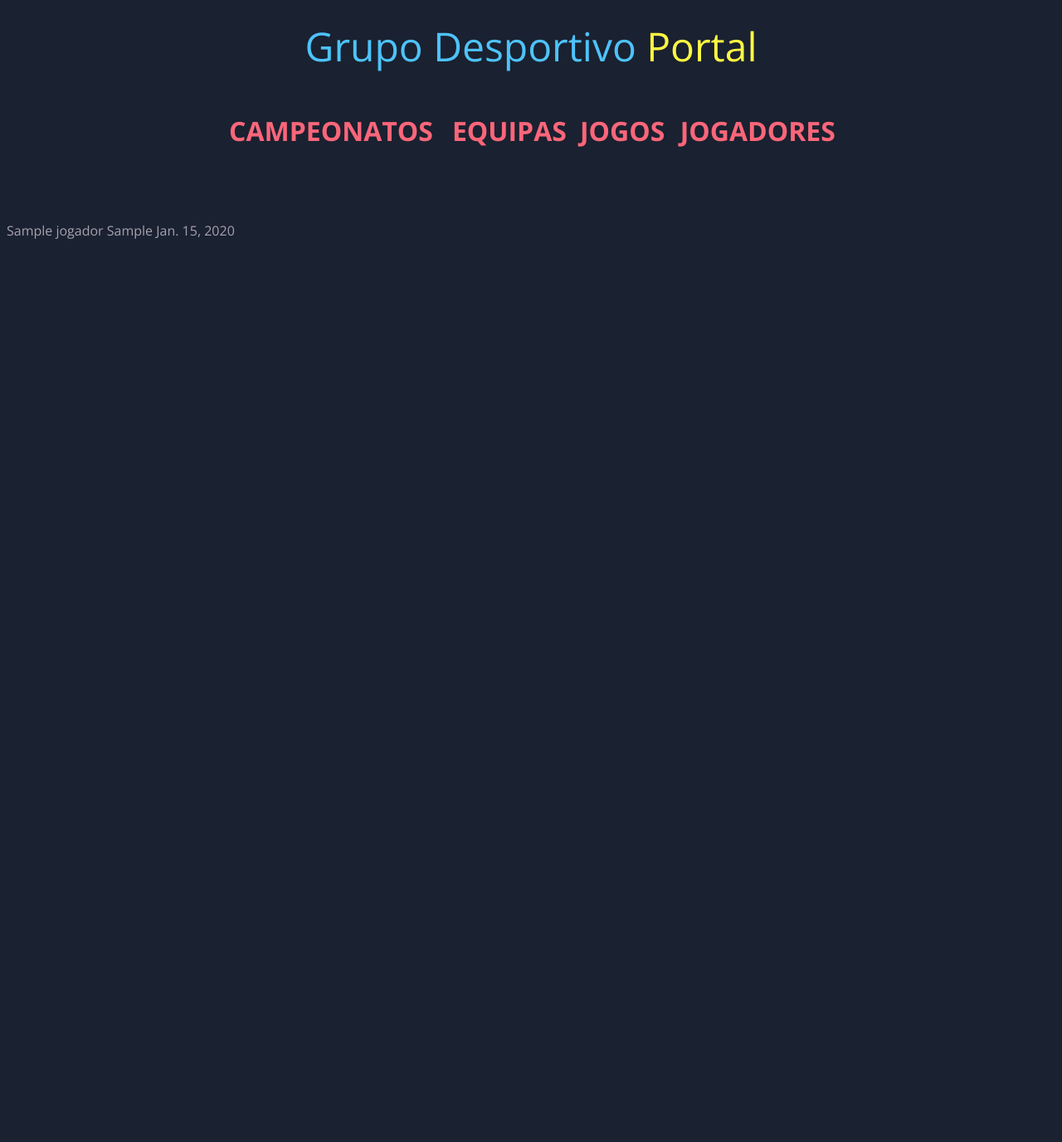
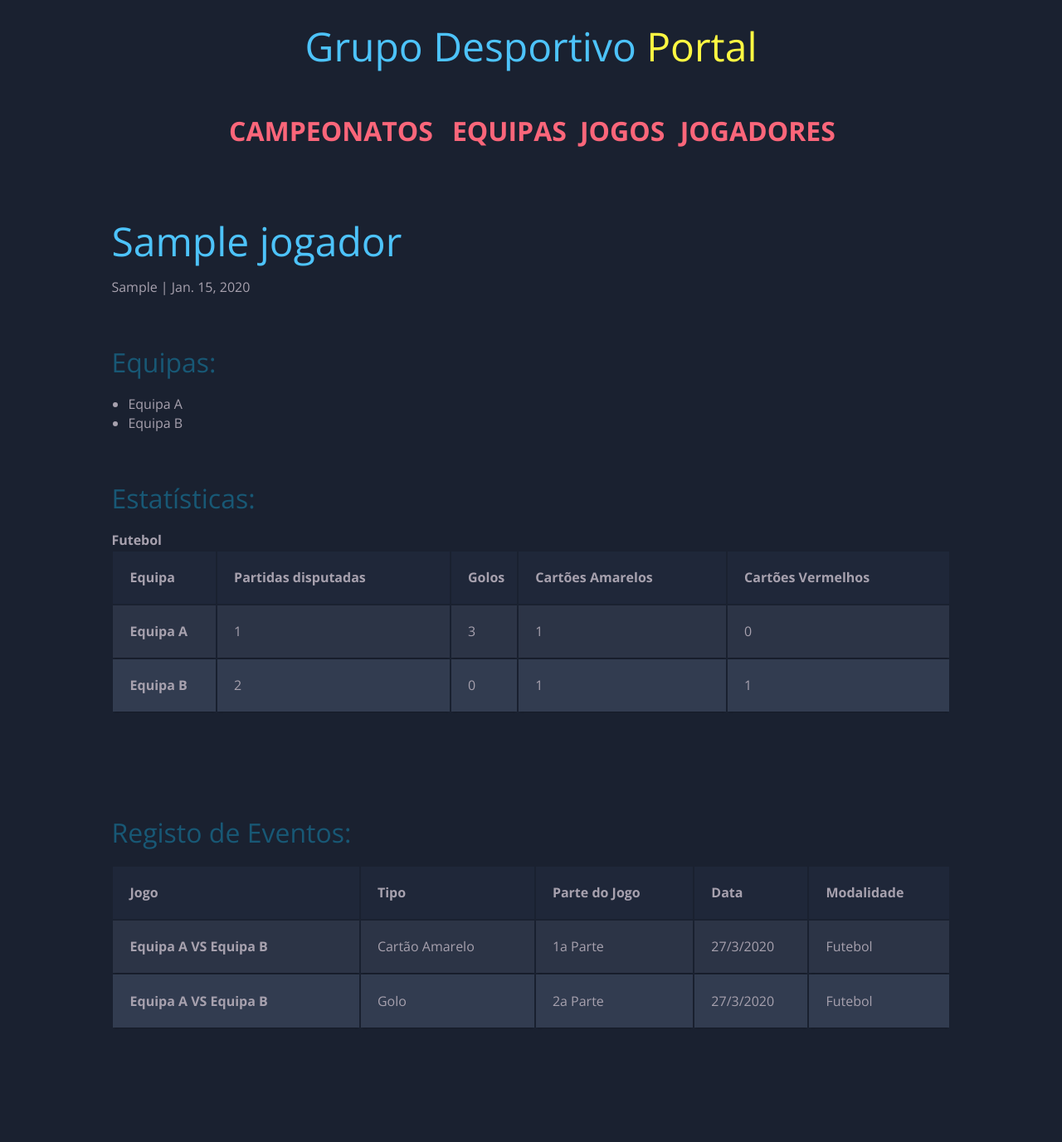
Before and after one commit to OliveiraRP/django-webapp, a Django app: page /jogadores/1 in a window 1280 px wide. Shown: the whole page at 83% size. Before the commit the page ends 288 px from the top, so only its background shows below. Run offline with Django 3.2, Linux system fonts and the light colour scheme; tables that the repository leaves empty hold one stand-in row (values such as "Sample post"); lists and menus that the app fills with data are empty.

Commit message:
Added profile template

```diff
--- a/src/webapp/static/style.css
+++ b/src/webapp/static/style.css
@@ -13,6 +13,52 @@ a {
   color: #A7A1AE;
   text-decoration: none;
 }
+
+
+.j1 {
+  font-size:3em;
+  font-weight: 300;
+  line-height:1em;
+  margin: 0 auto;
+  width: 80%;
+  text-align: left;
+  display: block;
+  color: #4DC3FA;
+  padding-bottom: 0.4em;
+}
+
+.j2 {
+  margin: 0 auto;
+  width: 80%;
+  text-align: left;
+  display: block;
+  padding-bottom: 4em;
+}
+
+
+.j4 {
+  width:25%
+}
+.j4 th  {
+
+  display: block;
+  font-size: 1.17em;
+  margin-top: 1em;
+  margin-bottom: 1em;
+  margin-left: 0;
+  margin-right: 0;
+  font-weight: bold;
+}
+.j4 td  {
+
+ display: block;
+ font-size: 1em;
+
+  margin-left: 0;
+  margin-right: 0;
+
+}
+
 
 h1 {
   font-size:3em;
--- a/src/webapp/templates/jogadores/profile.html
+++ b/src/webapp/templates/jogadores/profile.html
@@ -1,7 +1,74 @@
 {% extends 'index.html' %}
 
 {% block content %}
-{{ jogador.nome }}
-{{ jogador.genero }}
-{{ jogador.datanasc }}
+
+<p class="j1">{{ jogador.nome }}</p>
+
+<p class="j2">{{ jogador.genero }} | {{ jogador.datanasc }}</p>
+
+
+<h3>Equipas:</h3><br>
+<ul class="j2">
+	<li>Equipa A</li>
+	<li>Equipa B</li>
+</ul>
+
+
+<h3>Estatísticas:</h3><br>
+
+<b style="margin-left:10%">Futebol</b>
+<table class="container">
+  	<tr>
+ 		<th>Equipa</th>
+    	<th>Partidas disputadas</th>
+	 	<th>Golos</th>
+	 	<th>Cartões Amarelos</th>
+	 	<th>Cartões Vermelhos</th>
+  	</tr>
+  	<tr>
+		<td>Equipa A</td>
+		<td>1</td>
+		<td>3</td>
+		<td>1</td>
+		<td>0</td>
+  	</tr>
+	<tr>
+		<td>Equipa B</td>
+		<td>2</td>
+		<td>0</td>
+		<td>1</td>
+		<td>1</td>
+	</tr>
+</table>
+
+
+<h3>Registo de Eventos:</h3><br>
+
+<table class="container">
+	<tr>
+		<th>Jogo</th>
+	    <th>Tipo</th>
+		<th>Parte do Jogo</th>
+		<th>Data</th>
+		<th>Modalidade</th>
+	</tr>
+	<tr>
+		<td>Equipa A VS Equipa B</td>
+		<td>Cartão Amarelo</td>
+		<td>1a Parte</td>
+		<td>27/3/2020</td>
+		<td>Futebol</td>
+	</tr>
+	<tr>
+		<td>Equipa A VS Equipa B</td>
+		<td>Golo</td>
+		<td>2a Parte</td>
+		<td>27/3/2020</td>
+		<td>Futebol</td>
+	</tr>
+</table>
+
+
+
+
 {% endblock %}
```
